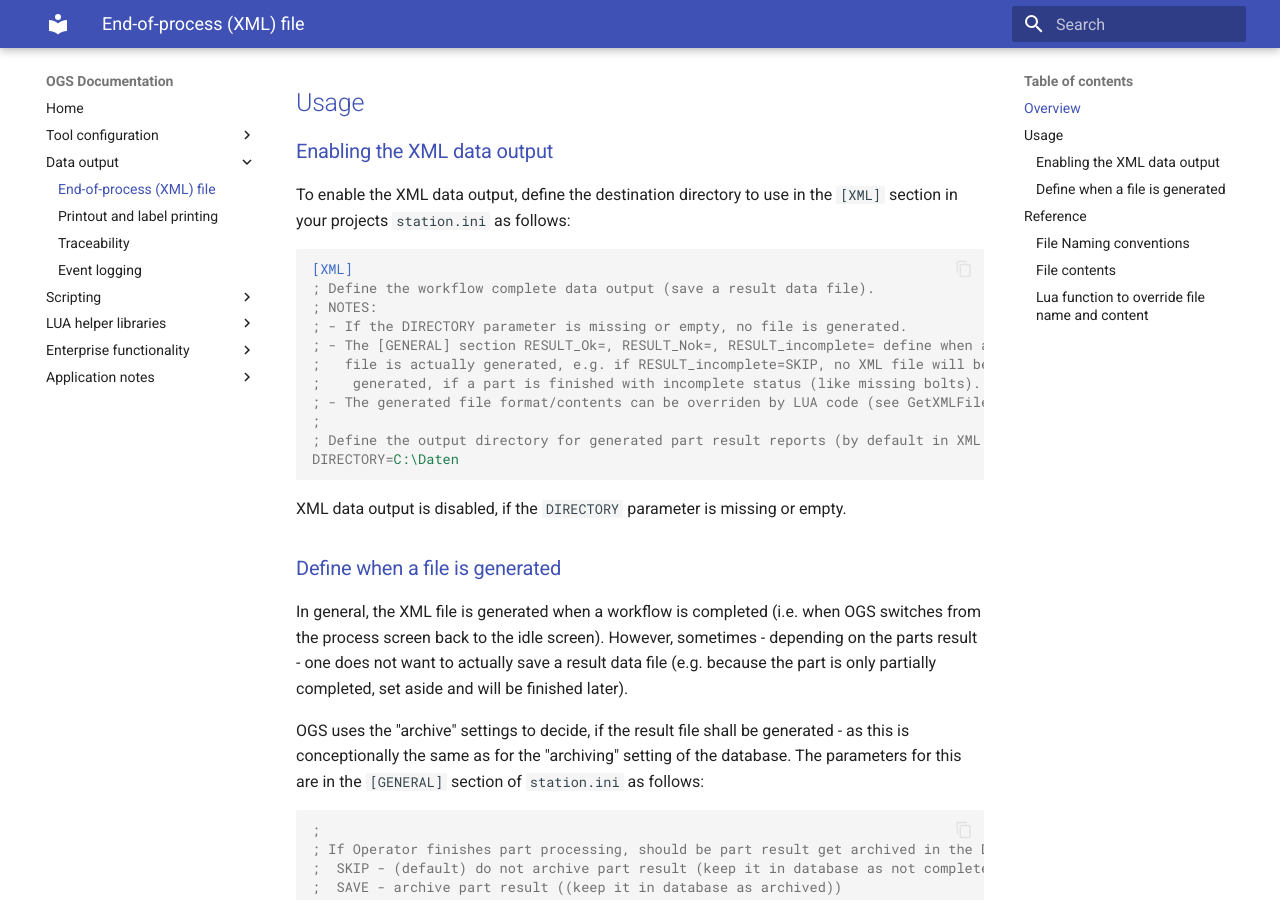
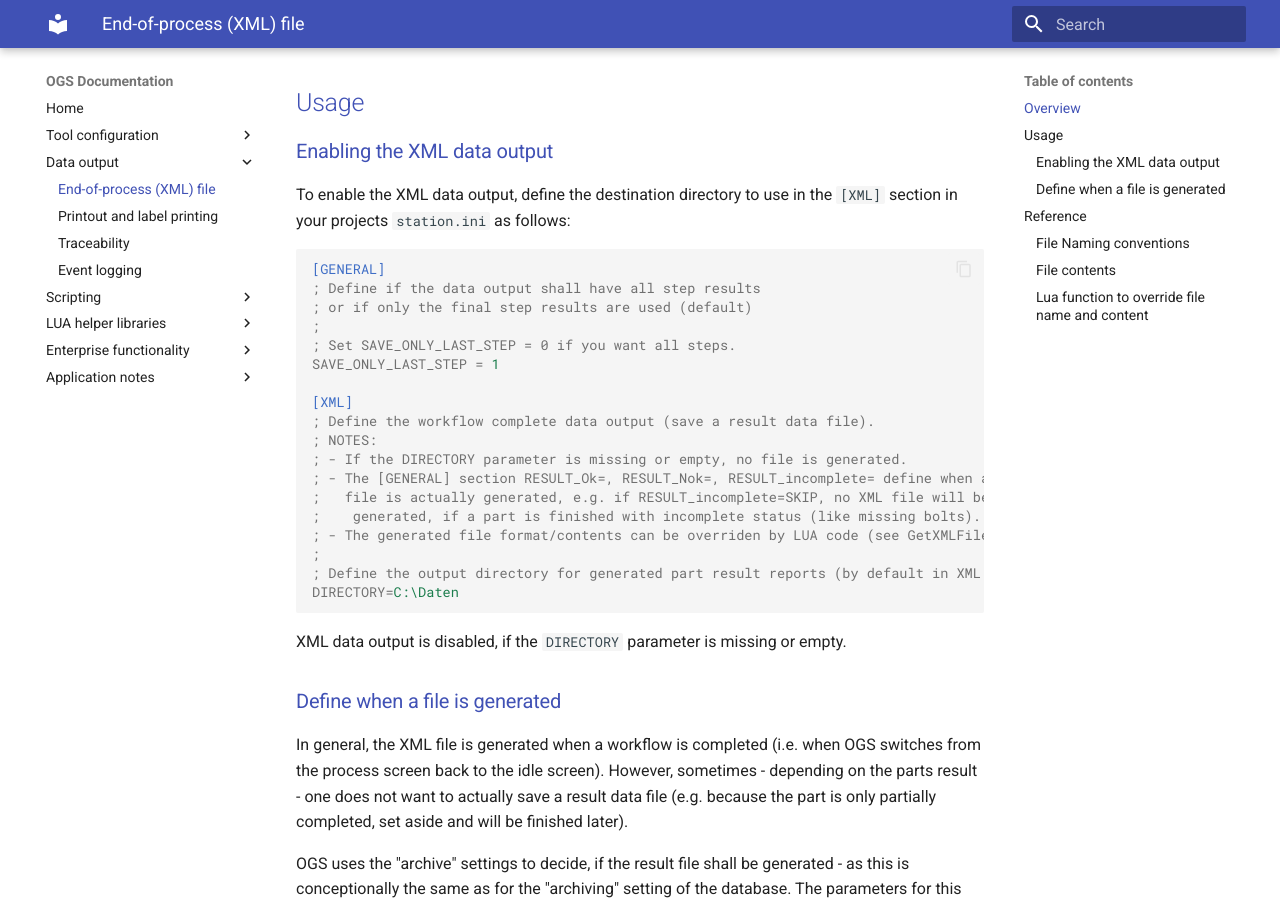
Before and after one commit to haller-erne/ogs, an MkDocs documentation site: the page built from docs/dataoutput/xmlfile.md, in a window 1280 px wide and 900 px high, scrolled down 515 px. Built offline with MkDocs 1.6.1 and Material for MkDocs 9.7.7, drawn with Linux system fonts in a browser that asks for light colours.

Commit message:
Added multi-step output parameter

````diff
--- a/docs/dataoutput/xmlfile.md
+++ b/docs/dataoutput/xmlfile.md
@@ -26,6 +26,13 @@ By setting the configuration options in `station.ini`, the destination folder to
 To enable the XML data output, define the destination directory to use in the `[XML]` section in your projects `station.ini` as follows:
 
 ``` ini
+[GENERAL]
+; Define if the data output shall have all step results
+; or if only the final step results are used (default)
+;
+; Set SAVE_ONLY_LAST_STEP = 0 if you want all steps.
+SAVE_ONLY_LAST_STEP = 1
+
 [XML]
 ; Define the workflow complete data output (save a result data file).
 ; NOTES:
````
